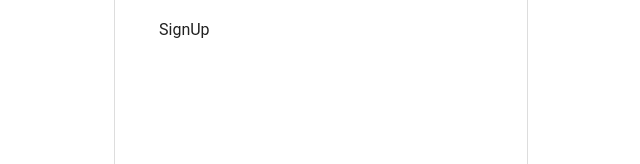
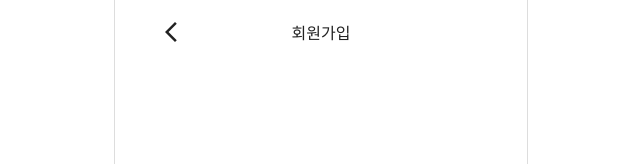
Before and after one commit to gotogether-s/gotogether-s, a Next.js app: page /signup in a window 1280 px wide. Shown: the top 164 px of the page, without its empty margins (319-959 px from the left). Built offline with nearby package versions, Linux system fonts and the light colour scheme.

Commit message:
#37 feat: Render NavBar with link and title props in SignUp page

```diff
--- a/pages/signup/index.tsx
+++ b/pages/signup/index.tsx
@@ -1,7 +1,12 @@
+import NavBar from '../../components/NavBar'
 import style from './SignUp.module.scss'
 
 const SignUp = () => {
-  return <>SignUp</>
+  return (
+    <>
+      <NavBar link="/" title="회원가입" />
+    </>
+  )
 }
 
 export default SignUp
```
